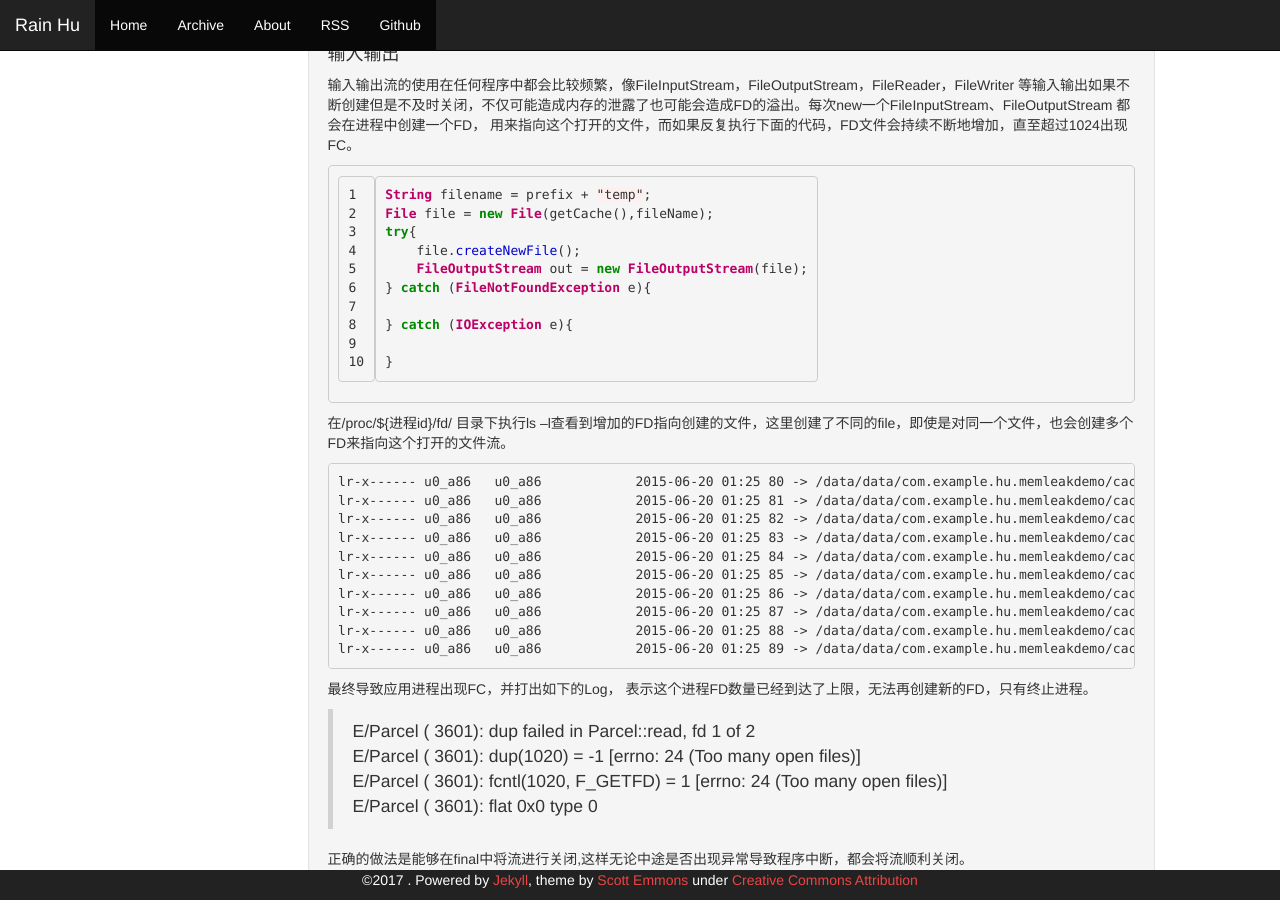
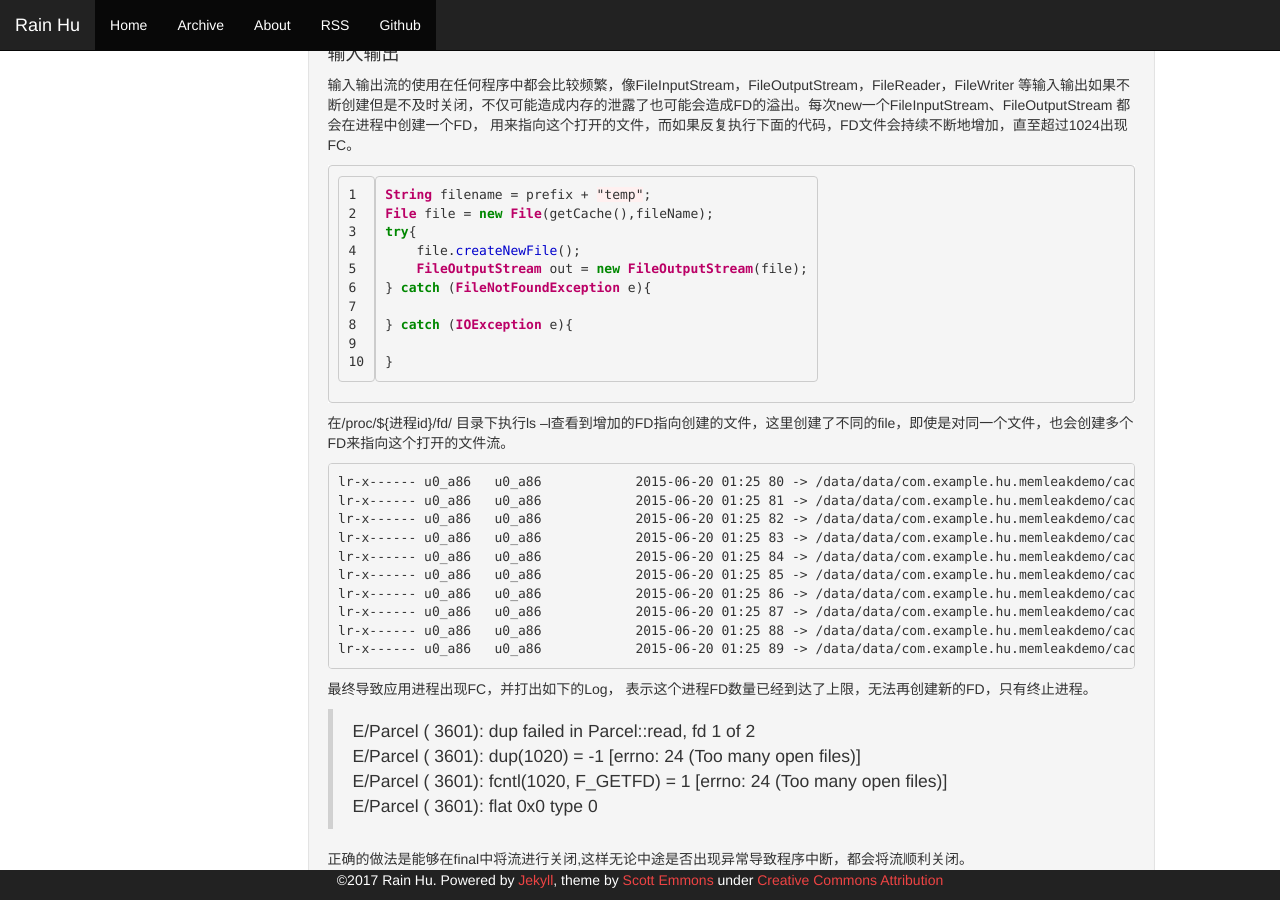
Before and after one commit to rainhu/rainhu.github.io, a Jekyll site: the page built from index.html, in a window 1280 px wide and 900 px high, scrolled down 614 px. Built offline with Jekyll 4.4.1, drawn with Linux system fonts in a browser that asks for light colours; the list of posts is cut into pages by our own code.

Commit message:
Update footer.html

```diff
--- a/_includes/footer.html
+++ b/_includes/footer.html
@@ -1,7 +1,7 @@
 <div class="container-fluid">
     <div class="row-fluid">
         <div class="span12 footer navbar-inverse navbar-fixed-bottom">
-            <p class="copyright">&copy;{{ site.time | date: '%Y' }} {{ site.rainhu.name }}. Powered by <a href="http://jekyllrb.com">Jekyll</a>, theme by <a href="https://github.com/scotte/jekyll-clean">Scott Emmons</a>
+            <p class="copyright">&copy;{{ site.time | date: '%Y' }} {{ site.data.rainhu.name }}. Powered by <a href="http://jekyllrb.com">Jekyll</a>, theme by <a href="https://github.com/scotte/jekyll-clean">Scott Emmons</a>
             under
             <a href="http://creativecommons.org/licenses/by/4.0/">Creative Commons Attribution</a></p>
         </div>
```
